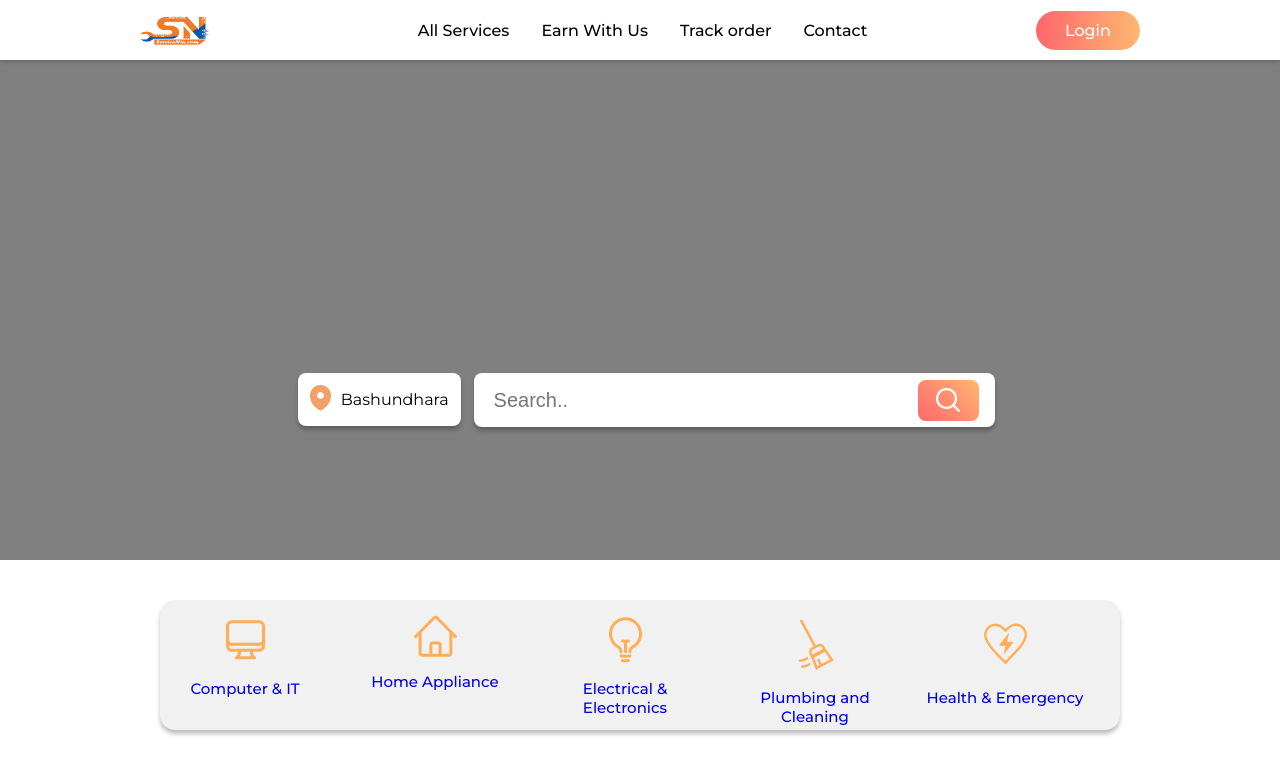
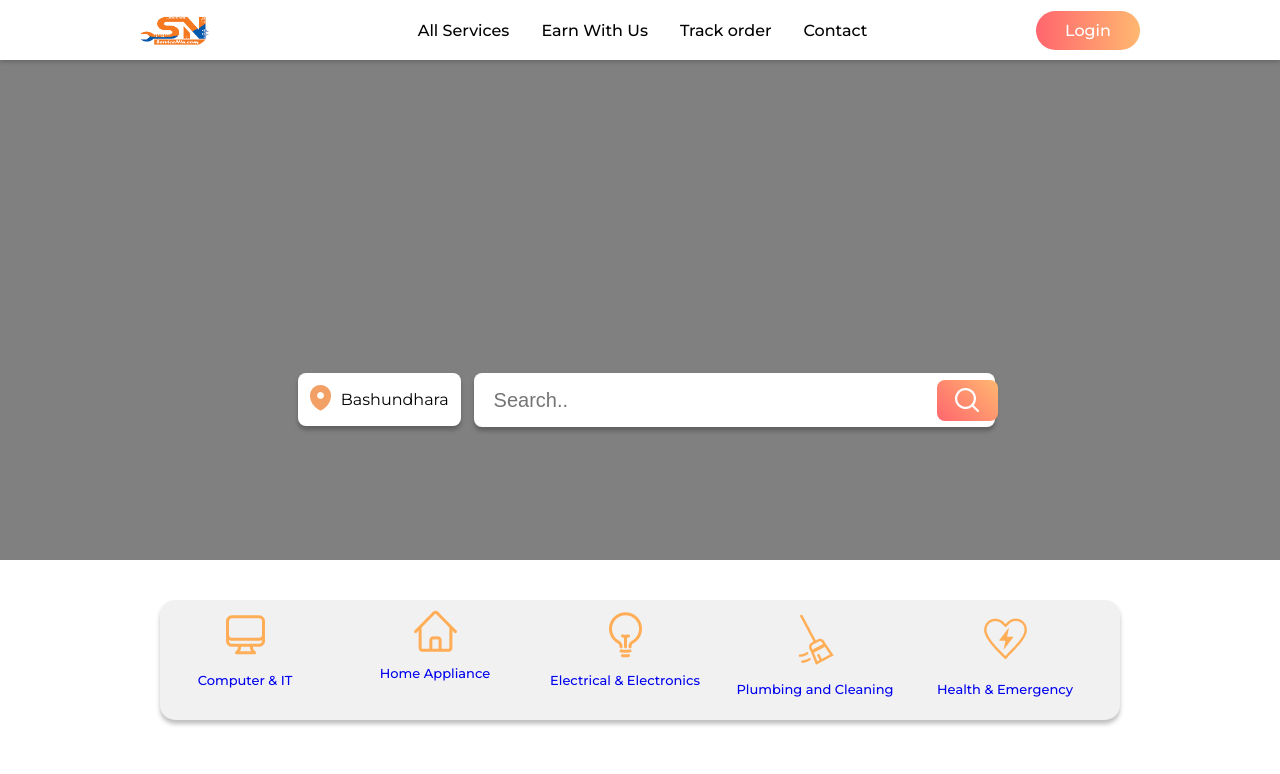
Before and after one commit to RaihanSarkar1/service_nin_react, a React (Create React App) app: page / in a window 1280 px wide. Shown: the top 774 px of the page. Built offline with nearby package versions, Linux system fonts and the light colour scheme.

Commit message:
Changed size of font in slider

```diff
--- a/src/App.css
+++ b/src/App.css
@@ -128,7 +128,7 @@ nav {
   border-radius: 8px;
   position: absolute;
   top: 380px;
-  right: 23.5vw;
+  right: 22vw;
   padding: 8px 18px;
   display: flex;
   align-items: center;
@@ -253,7 +253,7 @@ nav {
   background-color: #f1f1f1;
   box-shadow: 0px 4px 4px 0px rgba(0, 0, 0, 0.25);
   width: 960px;
-  height: 130px;
+  height: 120px;
   display: flex;
   align-items: center;
 }
@@ -285,7 +285,7 @@ nav {
   display: flex;
   flex-direction: column;
   align-items: center;
-  font-size: 15px;
+  font-size: 13px;
   font-family: Montserrat;
   font-weight: 500;
   text-align: center;
```
